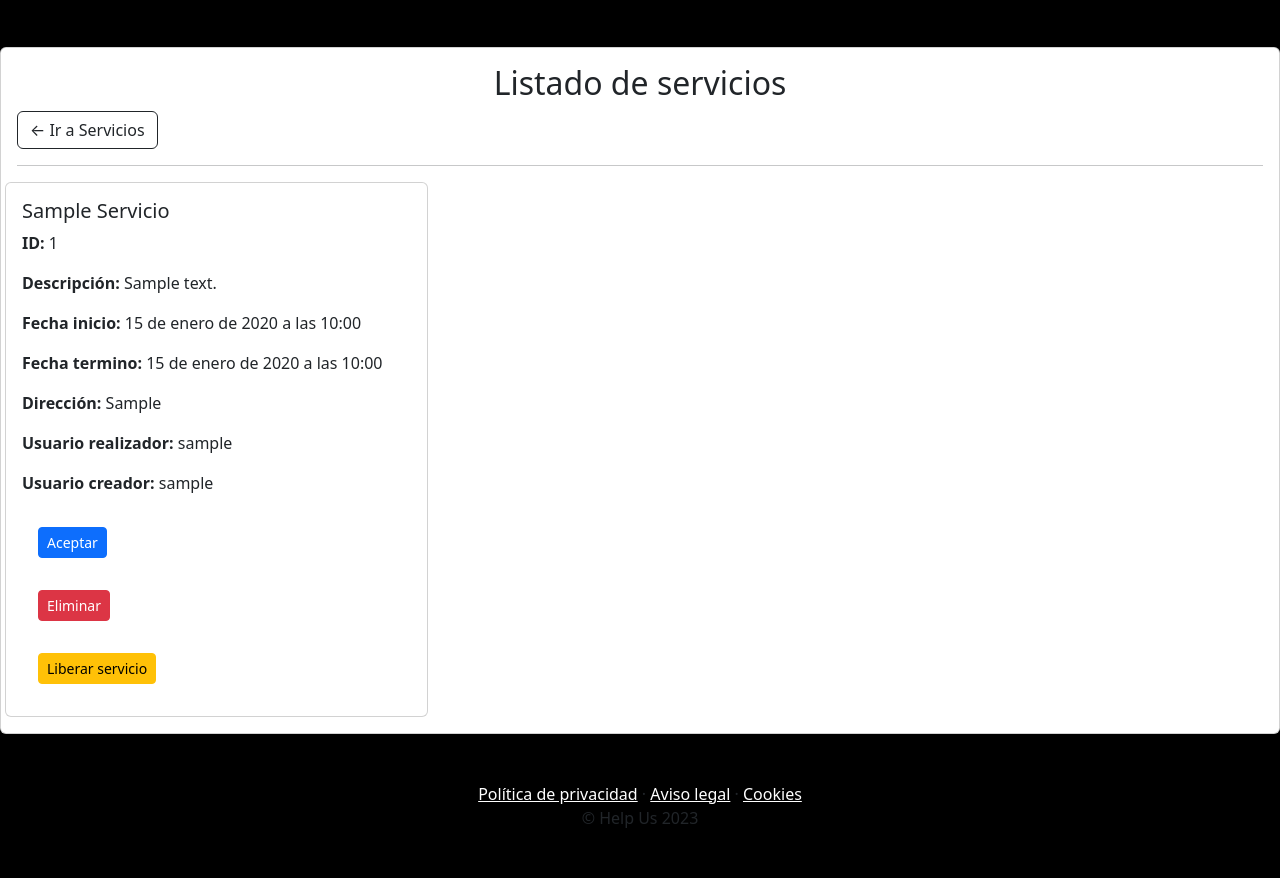
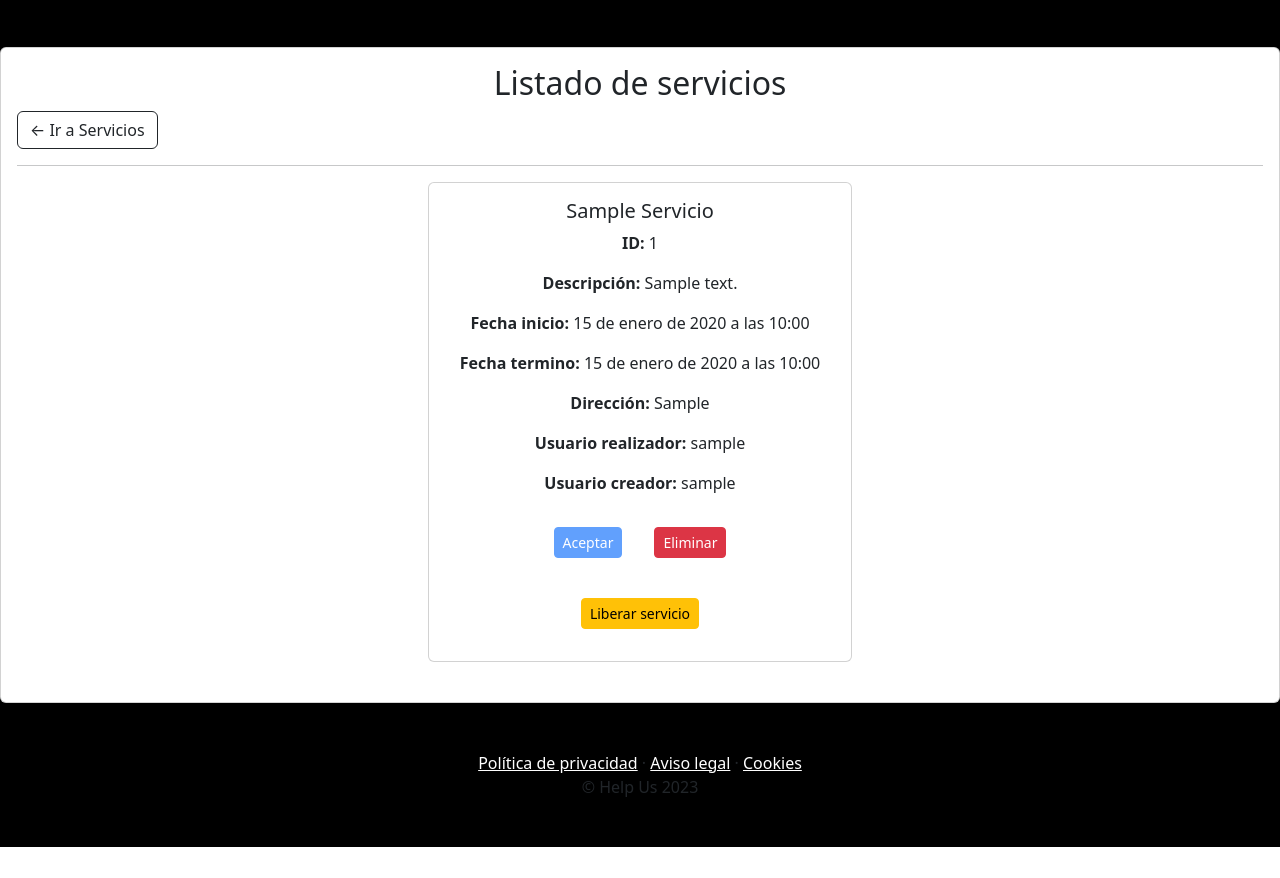
Before and after one commit to sebarm/helpus, a Django app: page / in a window 1280 px wide. Shown: the part 1683-2561 px from the top of the page. After the commit the page ends 2530 px from the top, so only its background shows below. Run offline with Django 4.2, Linux system fonts and the light colour scheme; tables that the repository leaves empty hold one stand-in row (values such as "Sample post"); some libraries are stand-ins or nearby versions.

Commit message:
crear servicios, aceptar, liberar y eliminar bien, card con estilo

```diff
--- a/principal/templates/front/home.html
+++ b/principal/templates/front/home.html
@@ -80,10 +80,10 @@
             <h2 class="text-center">Listado de servicios</h2>
             <a  class="btn btn-outline-dark" href="{% url 'home' %}">&#x2190; Ir a Servicios</a>
                 <hr>
-                <div class="row">
+                <div class="row justify-content-center align-items-center">
                   {% for p in servicios %}
-                  <div class="col-md-4">
-                      <div class="card">
+                  <div class="col-md-4 mb-4">
+                      <div class="card text-center">
                           <div class="card-body">
                               <h5 class="card-title">{{ p.nombre | title }}</h5>
                               <p class="card-text"><strong>ID:</strong> {{ p.id }}</p>
@@ -93,19 +93,22 @@
                               <p class="card-text"><strong>Dirección:</strong> {{ p.direccion }}</p>
                               <p class="card-text"><strong>Usuario realizador:</strong> {{ p.usuario_realizador }}</p>
                               <p class="card-text"><strong>Usuario creador:</strong> {{ p.usuario_creador }}</p>
+
+                              <div class="btn-group" role="group" aria-label="Acciones">
                                 <form method="post" action="{% url 'guardar_servicio' %}">
                                   {% csrf_token %}
                                   <input type="hidden" name="servicio_id" value="{{ p.id }}">
-                                  <button type="submit" class="btn btn-sm btn-primary" style="color: white;">Aceptar</button>
+                                  <button type="submit" class="btn btn-sm btn-primary" style="color: white;" {% if p.usuario_realizador %}disabled{% endif %}>Aceptar</button>
                               </form>
                                   <form method="post" action="{% url 'eliminar_servicio' p.id %}">
                                       {% csrf_token %}
                                       <button type="submit" class="btn btn-sm btn-danger" style="color: white;">Eliminar</button>
                                   </form>
+                              </div>
 
                               <form method="post" action="{% url 'liberar_servicio' p.id %}">
                                   {% csrf_token %}
-                                <button type="submit" class="btn btn-sm btn-warning">Liberar servicio</button>
+                                  <button type="submit" class="btn btn-sm btn-warning mt-2">Liberar servicio</button>
                               </form>
                           </div>
                       </div>
```
Lines whose indentation alone changed are shown as unchanged.
